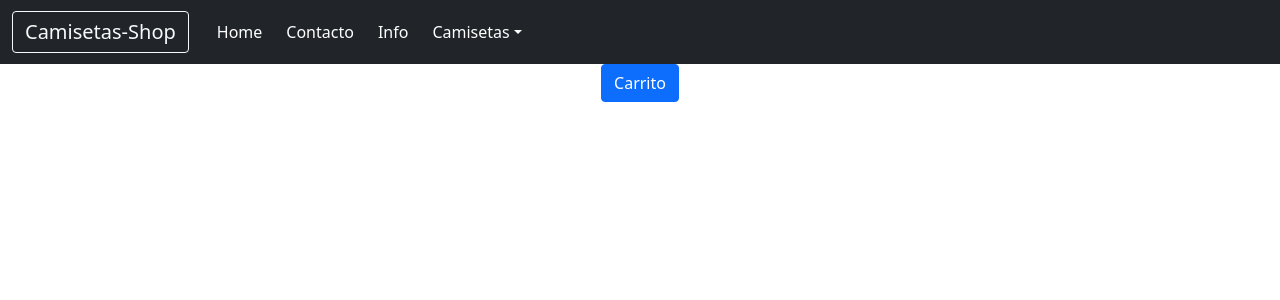
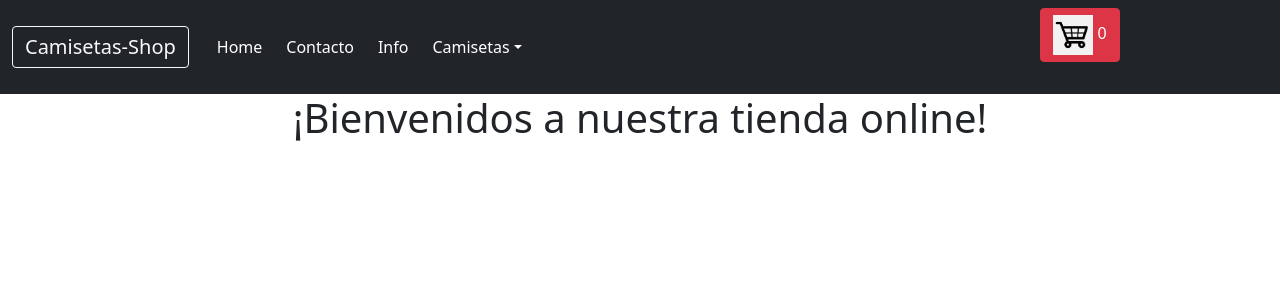
Before and after one commit to AgustinPol/camisetas-shop, a React (Create React App) app: page / in a window 1280 px wide. Shown: the top 300 px of the page. Built offline with nearby package versions, Linux system fonts and the light colour scheme.

Commit message:
incorporamos widget carrito y saludo de bienvenida usando props

```diff
--- a/src/App.js
+++ b/src/App.js
@@ -1,24 +1,12 @@
 import './App.css';
 import NavBs from "./components/nav-bs/NavBs.jsx";
+import ItemListContainer from "./components/ItemListContainer.js";
 
 function App() {
   return (
     <div className="App">
-      {/* <header className="App-header">
-        <img src={logo} className="App-logo" alt="logo" />
-        <p>
-          Esta es mi app - Agustín Pol
-        </p>
-        <a
-          className="App-link"
-          href="https://reactjs.org"
-          target="_blank"
-          rel="noopener noreferrer"
-        >
-         Ir a React.Org
-         </a>
-      </header> */}
       <NavBs/>
+      <ItemListContainer greeting="¡Bienvenidos a nuestra tienda online!"/>
     </div>
   );
 }
--- /dev/null
+++ b/src/components/ItemListContainer.js
@@ -0,0 +1,9 @@
+import React from "react";
+
+const ItemListContainer = ({greeting}) => {
+    return (
+<h1>{greeting}</h1>
+    )
+}
+
+export default ItemListContainer;
--- a/src/components/cart-widget/CartWidget.jsx
+++ b/src/components/cart-widget/CartWidget.jsx
@@ -1,11 +1,14 @@
 import React from "react";
+import "./style.css";
 
 const CartWidget = () => {
     return (
 <div>
-<button className="btn btn-primary" type="button" data-bs-toggle="offcanvas" data-bs-target="#offcanvasRight" aria-controls="offcanvasRight">Carrito</button>
+<button className="btn btn-danger text-white" type="button" data-bs-toggle="offcanvas" data-bs-target="#offcanvasRight" aria-controls="offcanvasRight">
+<img className="img-carrito" src={"./images/carrito1.png"} alt="imagen-carrito" /> 0
+</button>
 
-<div className="offcanvas offcanvas-end" tabindex="-1" id="offcanvasRight" aria-labelledby="offcanvasRightLabel">
+<div className="offcanvas offcanvas-end" tabIndex="-1" id="offcanvasRight" aria-labelledby="offcanvasRightLabel">
   <div className="offcanvas-header">
     <h5 id="offcanvasRightLabel">Tu Carrito</h5>
     <button type="button" className="btn-close text-reset" data-bs-dismiss="offcanvas" aria-label="Close"></button>
--- /dev/null
+++ b/src/components/cart-widget/style.css
@@ -0,0 +1,4 @@
+.img-carrito {
+    width: 2.5rem;
+    height: 2.5rem;
+}
--- a/src/components/nav-bs/NavBs.jsx
+++ b/src/components/nav-bs/NavBs.jsx
@@ -33,11 +33,9 @@ const NavBs = () => {
       </ul>
     </div>
   </div>
+  <CartWidget/>
 </nav>
-<CartWidget/>
-
       </header>
-
     )
 }
 export default NavBs;
```
Also changed, not shown: public/images/carrito1.png (added).
